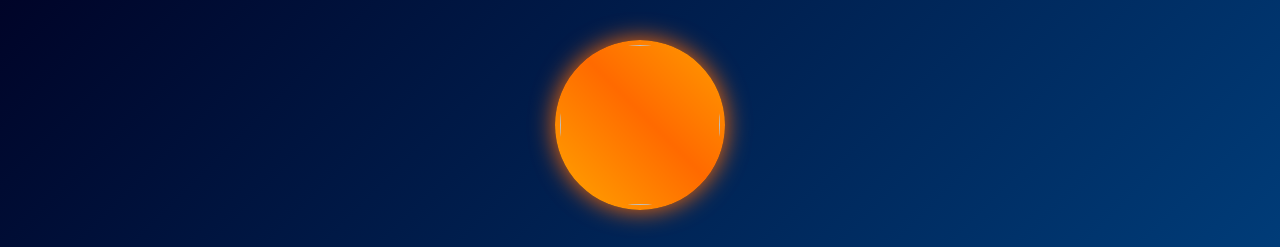
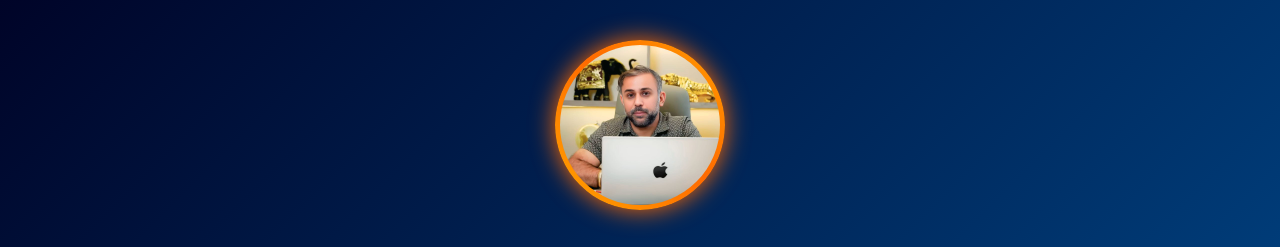
Before and after one commit to sharemarketingking01-web/CPM, a plain HTML site: page index.html in a window 1280 px wide. Shown: the top 247 px of the page. Drawn offline with Linux system fonts and the light colour scheme.

Commit message:
Update index.html

```diff
--- a/index.html
+++ b/index.html
@@ -148,7 +148,7 @@
 
     <!-- 🔥 PROFILE IMAGE -->
     <div class="image-wrapper">
-      <img src="profile.jpeg" class="profile-img">
+      <img src="profile copy.jpeg" class="profile-img">
     </div>
 
     <h1>
```
